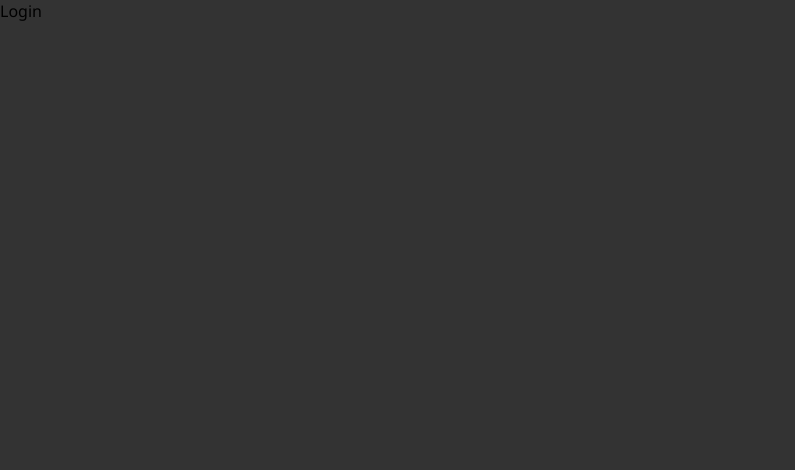
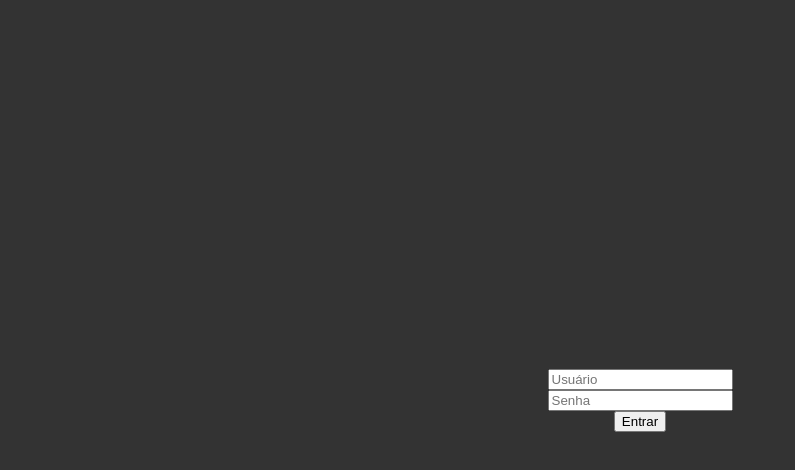
Before and after one commit to flpos/marvelous_frontend, a React (Create React App) app: page /login in a window 1280 px wide. Shown: the top 470 px of the page, without its empty margins (0-795 px from the left). Built offline with nearby package versions, Linux system fonts and the light colour scheme.

Commit message:
feature: Página e fluxo básico de login.

```diff
--- /dev/null
+++ b/src/pages/Login/Login.tsx
@@ -0,0 +1,49 @@
+import React from 'react';
+import { useDispatch } from 'react-redux';
+import styled from 'styled-components';
+import LoginService from '../../services/login';
+import { loginAction } from '../../store/auth/actions';
+
+const Form = styled.form`
+  display: flex;
+  flex-direction: column;
+  justify-content: center;
+  align-items: center;
+
+  height: 100vh;
+`;
+const TextInput = styled.input``;
+const SubmitButton = styled.button``;
+
+const Login: React.FC = () => {
+  const [username, setUsername] = React.useState('');
+  const [password, setPassword] = React.useState('');
+
+  const dispatch = useDispatch();
+
+  const handleSubmit: React.FormEventHandler = async (event) => {
+    event.preventDefault();
+    try {
+      const result = await LoginService.login(username, password);
+      dispatch(loginAction(result.data.access_token));
+    } catch (e) {}
+  };
+
+  return (
+    <Form role='login-form' onSubmit={handleSubmit}>
+      <TextInput
+        type='text'
+        placeholder='Usuário'
+        onChange={({ target }) => setUsername(target.value)}
+      />
+      <TextInput
+        type='password'
+        placeholder='Senha'
+        onChange={({ target }) => setPassword(target.value)}
+      />
+      <SubmitButton type='submit'>Entrar</SubmitButton>
+    </Form>
+  );
+};
+
+export default Login;
--- /dev/null
+++ b/src/pages/Login/index.ts
@@ -0,0 +1 @@
+export { default } from './Login';
--- a/src/routes/index.tsx
+++ b/src/routes/index.tsx
@@ -1,11 +1,12 @@
 import React from 'react';
 import { BrowserRouter as Router } from 'react-router-dom';
+import Login from '../pages/Login';
 import Route from './Route';
 
 const Routes = () => {
   return (
     <Router>
-      <Route path='/login' exact component={() => <div>Login</div>} />
+      <Route path='/login' exact component={Login} />
       <Route isPrivate path='/' exact component={() => <div>Root</div>} />
     </Router>
   );
```
Also changed, not shown: 2 other files (tests, documents, lock files or other folders).
